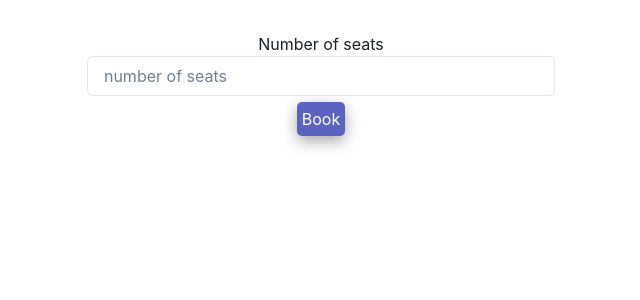
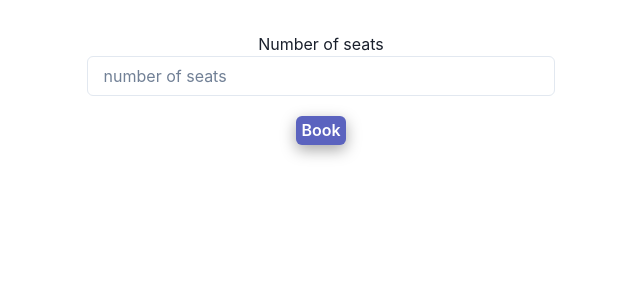
Before and after one commit to iam-riyaz/trainBooking_unstop_frontend, a React (Vite) app: page / in a window 1280 px wide. Shown: the top 300 px of the page, without its empty margins (319-959 px from the left). Built offline with nearby package versions, Linux system fonts and the light colour scheme.

Commit message:
class to id

```diff
--- a/src/InputForm.css
+++ b/src/InputForm.css
@@ -2,7 +2,7 @@ p{
     color: red;
 }
 
-.book-btn{
+#book-btn{
     padding: 5px;
     background-color: rgb(91, 99, 191);
     color: white;
--- a/src/InputForm.jsx
+++ b/src/InputForm.jsx
@@ -52,7 +52,7 @@ export const InputForm = () => {
       {seatValue > 7 || seatValue == 0 ? (
         <p>*please enter a value between 1 to 7</p>
       ) : null}
-      <Button class="book-btn" mt={5} type="submit" onClick={onHandleClick}>
+      <Button id="book-btn" mt={5} type="submit" onClick={onHandleClick}>
 
         Book
       </Button>
```
